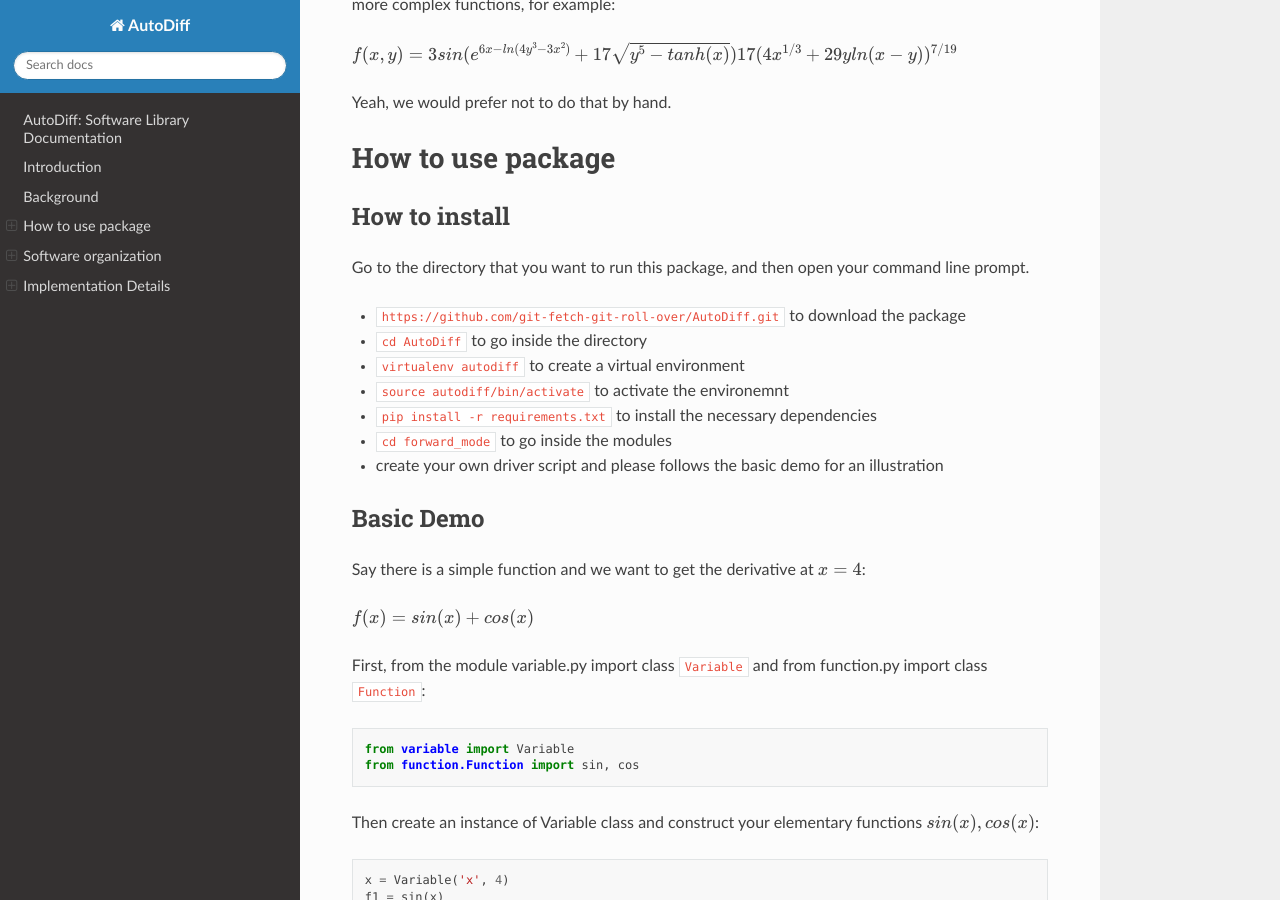
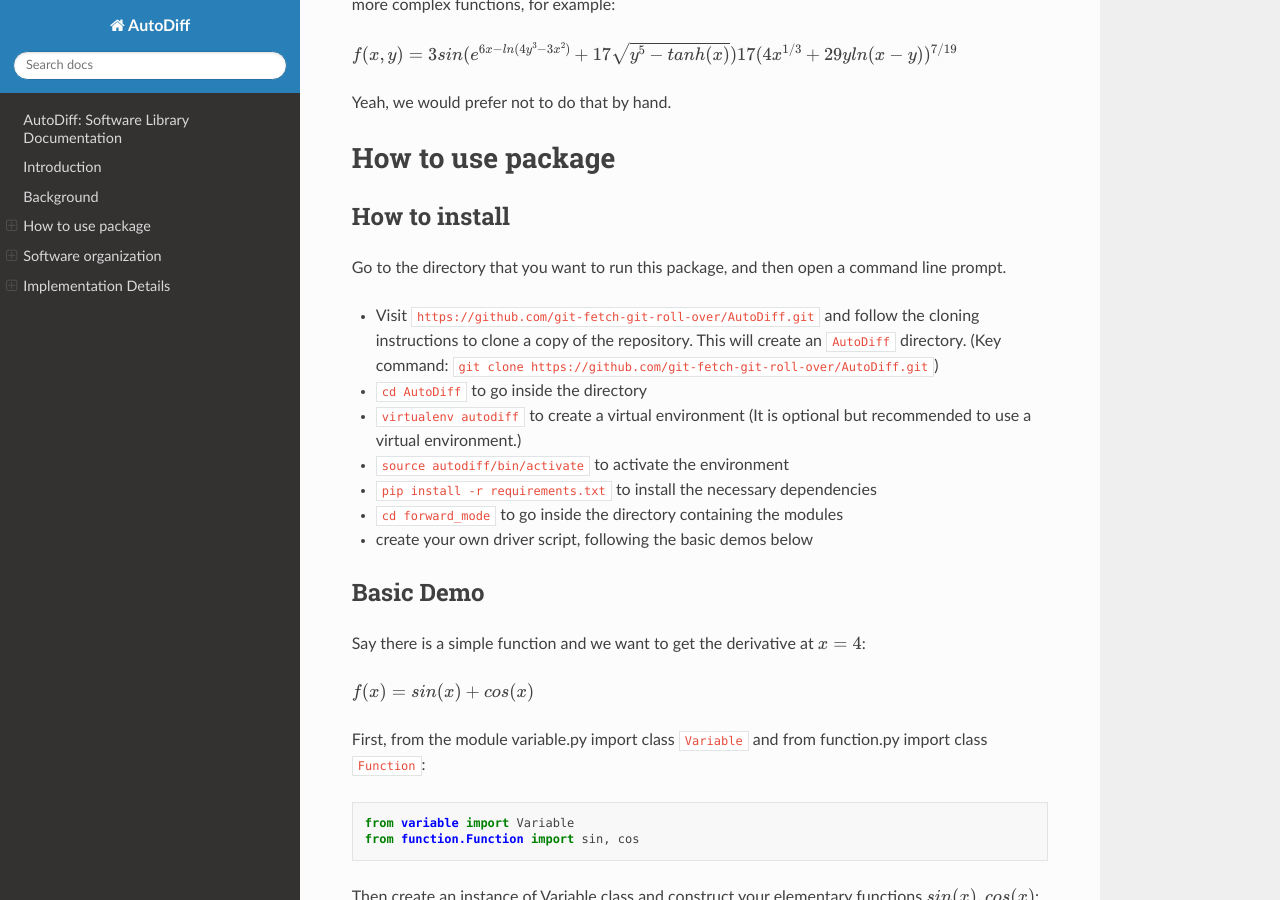
Before and after one commit to git-fetch-git-roll-over/GradDog, a Sphinx documentation site: the page built from docs/source/index.rst, in a window 1280 px wide and 900 px high, scrolled down 1861 px. Built offline with Sphinx 7.4.7 and the Read the Docs theme 2.0.0, drawn with Linux system fonts in a browser that asks for light colours; pages that are not in the unit, such as notebooks, are missing from menus.

Commit message:
Updating index.rst
Fixing typos, adding a little more detail to installation

```diff
--- a/docs/source/index.rst
+++ b/docs/source/index.rst
@@ -51,15 +51,15 @@ How to use package
 How to install
 --------------
 
-Go to the directory that you want to run this package, and then open your command line prompt.
+Go to the directory that you want to run this package, and then open a command line prompt.
 
-* ``https://github.com/git-fetch-git-roll-over/AutoDiff.git`` to download the package
+* Visit ``https://github.com/git-fetch-git-roll-over/AutoDiff.git`` and follow the cloning instructions to clone a copy of the repository. This will create an ``AutoDiff`` directory.  (Key command: ``git clone https://github.com/git-fetch-git-roll-over/AutoDiff.git``)
 * ``cd AutoDiff`` to go inside the directory
-* ``virtualenv autodiff`` to create a virtual environment
-* ``source autodiff/bin/activate`` to activate the environemnt
+* ``virtualenv autodiff`` to create a virtual environment (It is optional but recommended to use a virtual environment.)
+* ``source autodiff/bin/activate`` to activate the environment
 * ``pip install -r requirements.txt`` to install the necessary dependencies
-* ``cd forward_mode`` to go inside the modules
-* create your own driver script and please follows the basic demo for an illustration
+* ``cd forward_mode`` to go inside the directory containing the modules
+* create your own driver script, following the basic demos below
 
 Basic Demo
 ----------
```
